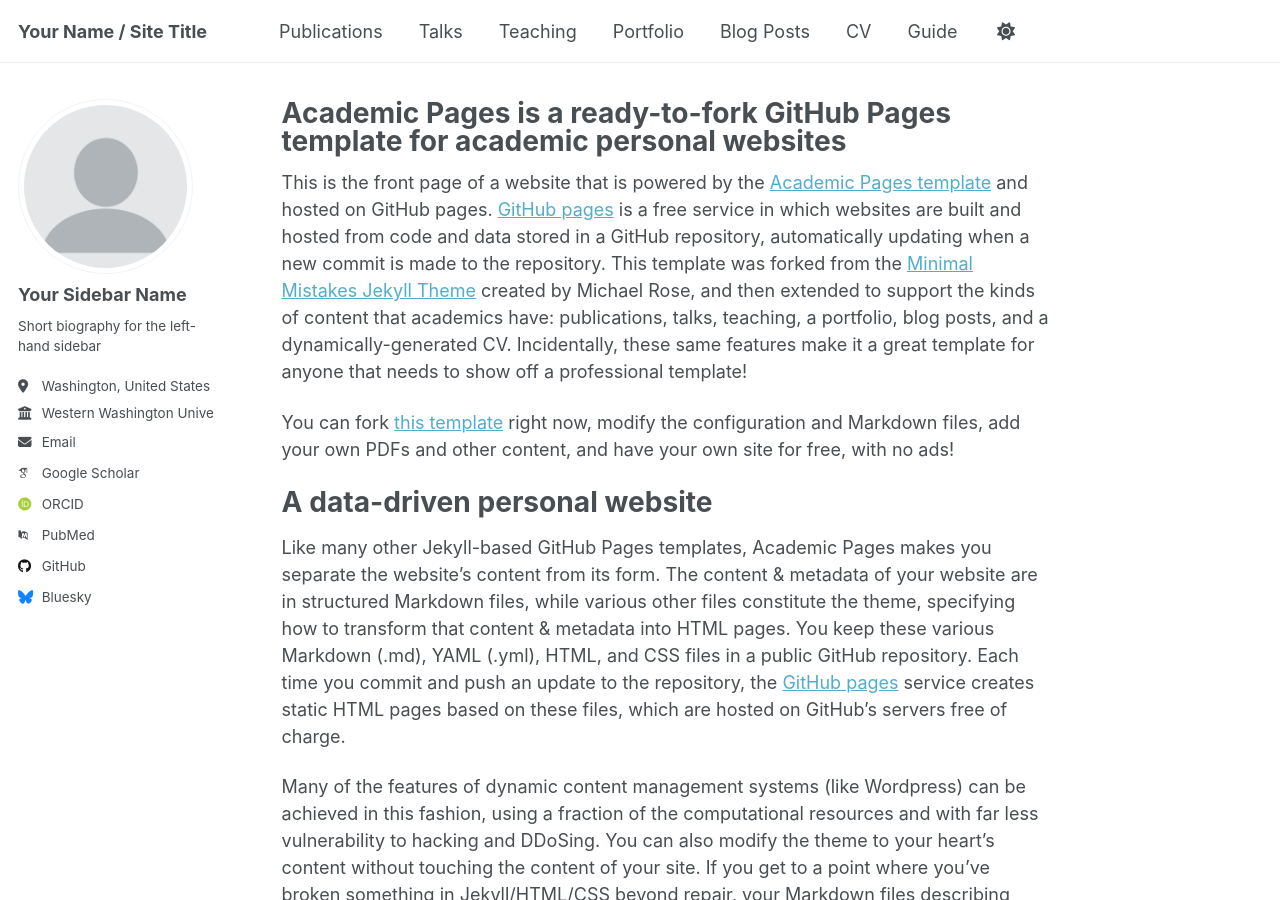
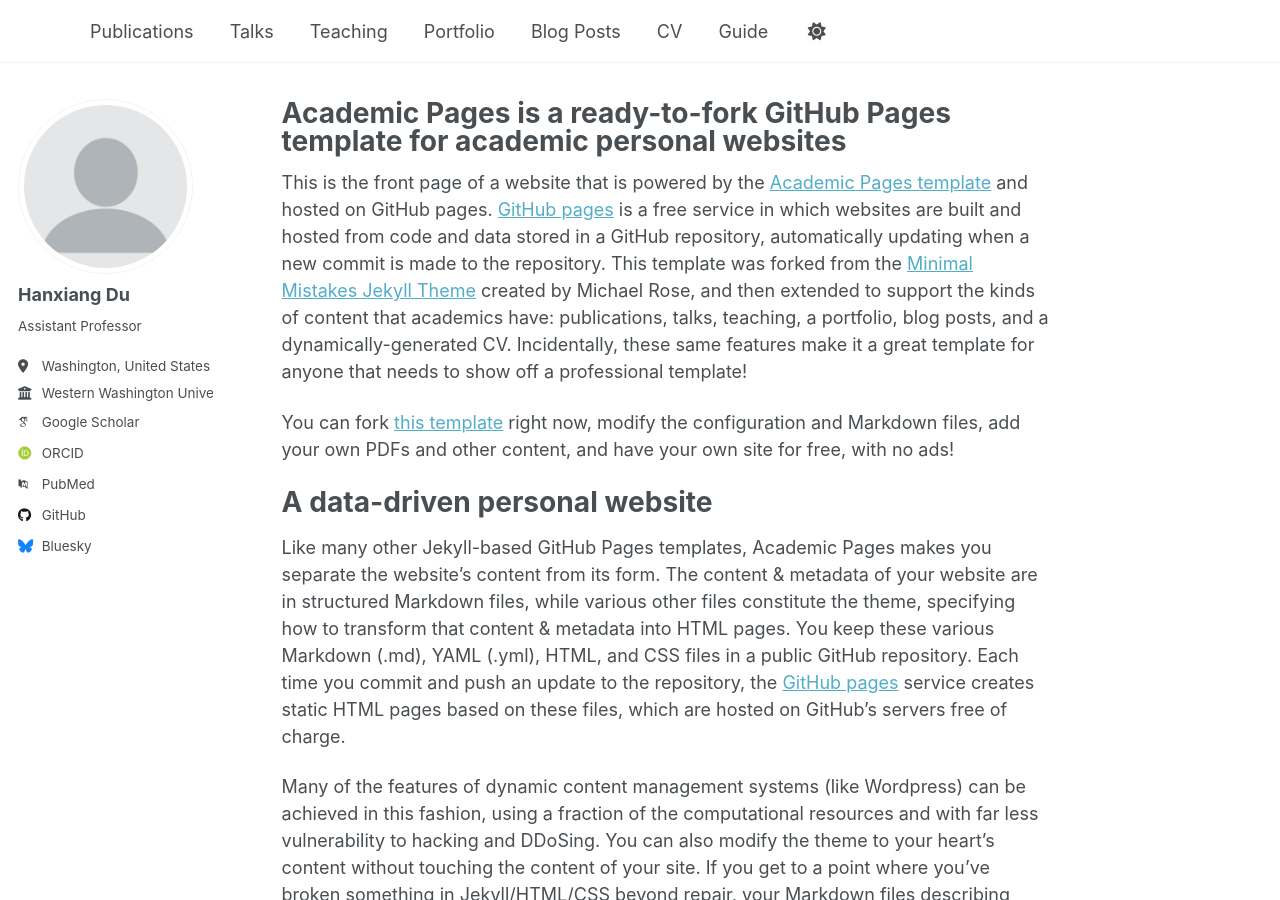
Before and after one commit to HXDU/HD.github.io, a Jekyll site: the page built from _pages/about.md, in a window 1280 px wide and 900 px high. Built offline with Jekyll 4.4.1, drawn with Linux system fonts in a browser that asks for light colours; some web fonts are replaced; a script that is not in the unit is left out.

Commit message:
Update _config.yml

```diff
--- a/_config.yml
+++ b/_config.yml
@@ -9,7 +9,7 @@
 # Basic Site Settings
 locale                   : "en-US"
 site_theme               : "default" # Currently available options are "default", "air"
-title                    : "Your Name / Site Title"
+title                    : ""
 title_separator          : "-"
 name                     : &name "Your Name"
 description              : &description "personal description"
@@ -23,13 +23,13 @@ repository               : "academicpages/academicpages.github.io"
 author:
   # Biographic information
   avatar           : "profile.png"
-  name             : "Your Sidebar Name"
+  name             : "Hanxiang Du"
   pronouns         : # example: "she/her"
-  bio              : "Short biography for the left-hand sidebar"
+  bio              : "Assistant Professor"
   location         : "Washington, United States"
   employer         : "Western Washington University"
   uri              : # URL
-  email            : "none@example.org"
+  #email            : ""
 
   # Academic websites
   academia         : # URL
```
